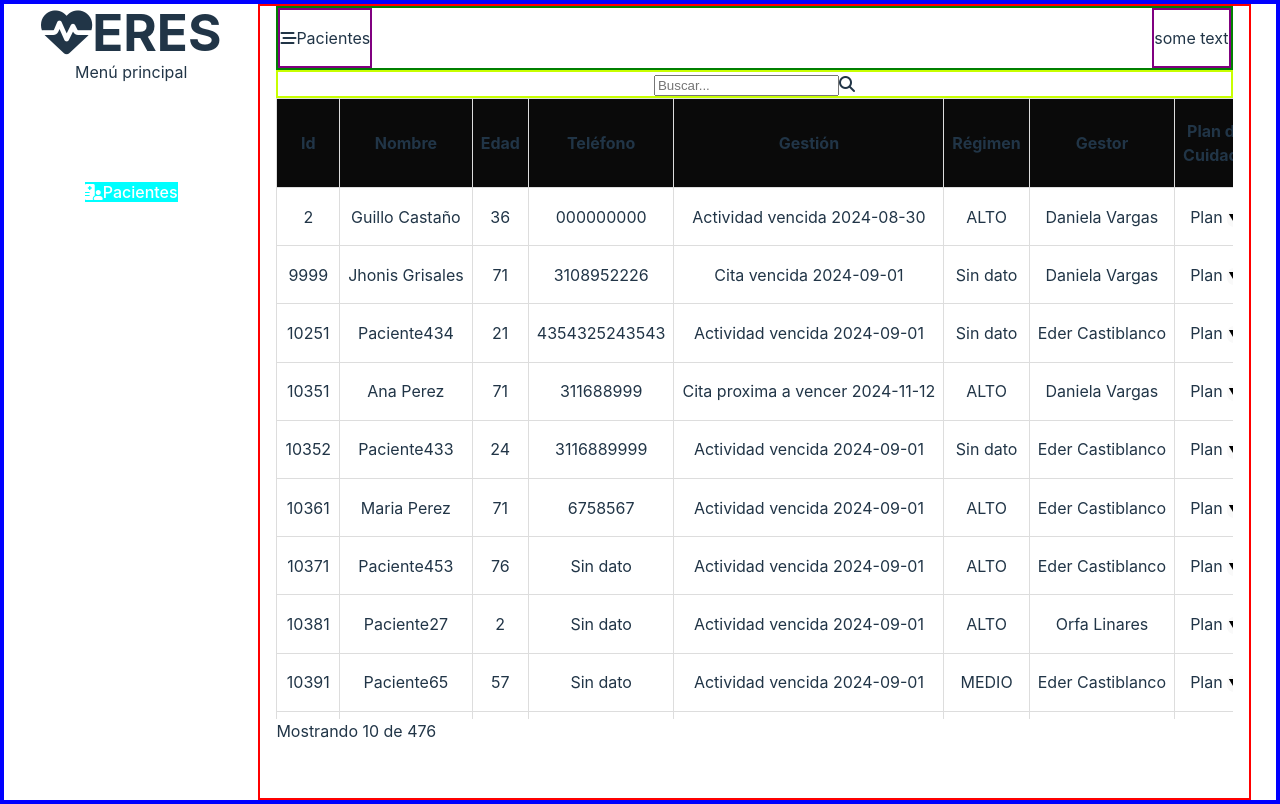
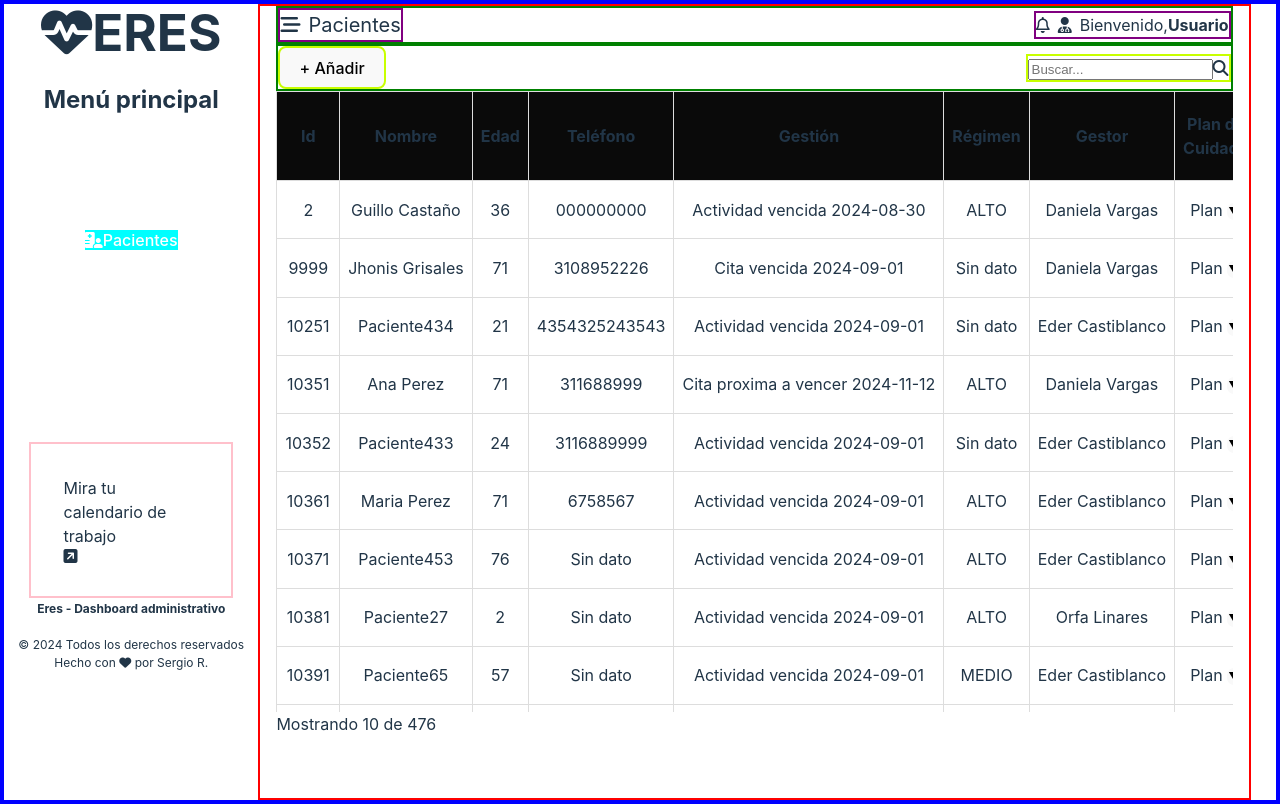
Before and after one commit to SR-Sanchez/frontEndTest01, a Vue app: page /pacientes in a window 1280 px wide. Built offline with nearby package versions, Linux system fonts and the light colour scheme.

Commit message:
Working on Navbar css

```diff
--- a/src/App.vue
+++ b/src/App.vue
@@ -19,6 +19,7 @@ import { RouterView } from 'vue-router';
   display: flex;
   height: 100vh; /* Ensure the app takes the full viewport height */
   min-height: 400px;
+  max-height: 50rem; /**MAY NEED TO CHANGE THIS */
   display: grid;
   grid-template-columns: 20% 78% auto;
 }
--- /dev/null
+++ b/src/components/AddNew.vue
@@ -0,0 +1,15 @@
+<script setup lang="ts">
+
+</script>
+
+<template>
+  <button class="add-new">
+		+ Añadir
+  </button>
+</template>
+
+<style scoped>
+  .add-new{
+    border: 2px solid rgb(200, 255, 0);
+  }
+</style>
--- a/src/components/Heading.vue
+++ b/src/components/Heading.vue
@@ -36,13 +36,19 @@ const getPath = computed(() => {
 			<p>{{ getPath }}</p>
 		</div>
 		<div class="container-right">
-			<p>some text</p>
+			<i class="fa-regular fa-bell"></i>
+			<i class="fa-solid fa-user-doctor"></i>
+			<p>Bienvenido,<b>Usuario</b> </p>
 		</div>
 	</div>
 
 </template>
 
 <style scoped>
+
+p {
+	margin: 0;
+}
 
 .header, .container-left, .container-right {
 	display: flex;
@@ -56,10 +62,17 @@ const getPath = computed(() => {
 
 .container-left{
 	border: 2px solid purple;
+	font-size: 1.25rem;
+	i{
+		padding-right: 0.5rem;
+	}
 }
 
 .container-right{
 	border: 2px solid purple;
+	i{
+		padding-right: 0.5rem;
+	}
 }
 
 </style>
--- a/src/components/InputSearch.vue
+++ b/src/components/InputSearch.vue
@@ -1,4 +1,3 @@
-<!-- NEED TO STUDY THIS -->
 <script setup lang="ts">
 
 import { ref } from 'vue';
@@ -11,8 +10,6 @@ const localSearchQuery = ref('');
 // Function to handle change event
 const handleChange = () => {
   patientsStore.setSearchQuery(localSearchQuery.value)
-  // console.log(`localSearchQuery.value is ${localSearchQuery.value}`)
-  // console.log(patientsStore.searchQuery)
 };
 
 </script>
--- a/src/components/Navbar.vue
+++ b/src/components/Navbar.vue
@@ -5,7 +5,7 @@
 <template>
 	<div class="sidebar">
     <h1><i class="fa-solid fa-heart-pulse"></i>ERES</h1>
-    <p>Menú principal</p>
+    <h2>Menú principal</h2>
     <ul>
       <li><router-link to="/dashboard" exact-active-class="active" class="nav-item">
         <i class="fa-solid fa-server"></i>Dashboard
@@ -26,12 +26,56 @@
         <i class="fa-solid fa-gear"></i>Configuración
       </router-link></li>
     </ul>
+    <div class="card">
+      Mira tu calendario de trabajo
+      <i class="fa-solid fa-square-arrow-up-right"></i>
+    </div>
+    <div class="footer">
+      <div>
+        <b>Eres - Dashboard administrativo</b>
+      </div>
+      <br>
+      <div>
+        &copy; 2024 Todos los derechos reservados
+      </div>
+      <div>
+        Hecho con <i class="fa-solid fa-heart"></i> por Sergio R.
+      </div>
+    </div>
   </div>
+
 </template>
 
 <style scoped>
 
-h1, p, ul {
+.sidebar {
+  display: flex;
+  flex-direction: column;
+  align-items: center;
+  /* justify-content: space-between; */
+  padding-bottom: 1rem;
+}
+
+h1 {
+  height: 10%;
+  max-height: 5rem;
+}
+h2 {
+  height: 5%;
+  max-height: 5rem;
+  min-height: 3rem;
+}
+ul {
+  height: 40%;
+  border: 2px solid white;
+}
+.footer {
+  height: 20%;
+  font-size: 0.75rem;
+  border: 2px solid white;
+}
+
+h1, h2, ul,p {
   margin: 0;
   padding: 0;
 }
@@ -52,4 +96,12 @@ li {
   background-color: aqua;
 }
 
+.card {
+  display: flex;
+  flex-direction: column;
+  border: 2px solid pink;
+  width: 80%;
+  text-align: left;
+}
+
 </style>
--- a/src/views/Pacientes.vue
+++ b/src/views/Pacientes.vue
@@ -1,10 +1,12 @@
 <script setup lang="ts">
+import AddNew from '../components/AddNew.vue';
 import DataTable from '../components/DataTable.vue'
 import InputSearch from '../components/InputSearch.vue'
 </script>
 
 <template>
 	<div class="patient-heading">
+		<AddNew/>
 		<InputSearch/>
 	</div>
 
@@ -12,5 +14,10 @@ import InputSearch from '../components/InputSearch.vue'
 </template>
 
 <style scoped>
-
+	.patient-heading{
+		display: flex;
+		justify-content: space-between;
+		align-items: center;
+		border: 2px solid green;
+	}
 </style>
```
